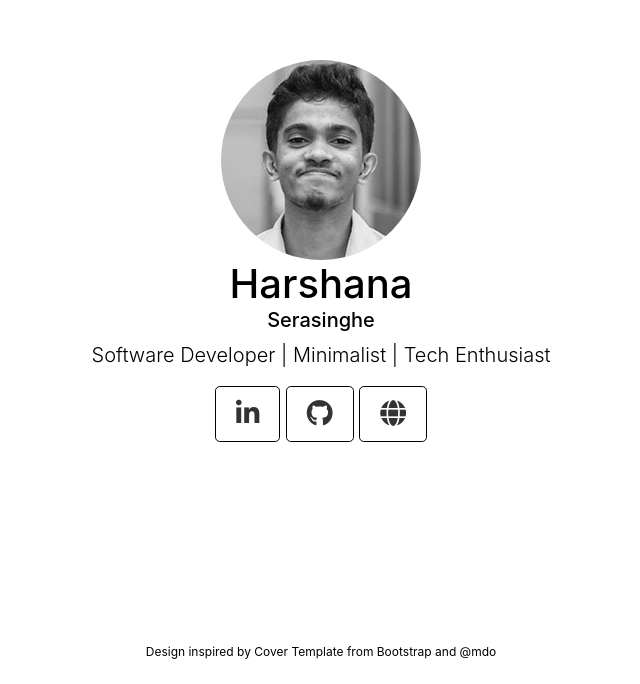
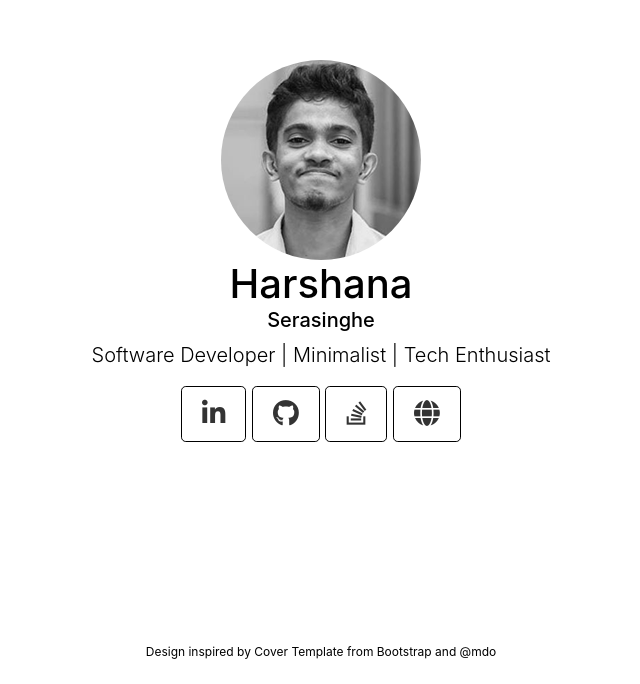
Before and after one commit to harshanas/harshanas.github.io, a plain HTML site: page index.html in a window 1280 px wide. Shown: the part 116-800 px from the top of the page, without its empty margins (319-959 px from the left). Drawn offline with Linux system fonts and the light colour scheme.

Commit message:
Add Stackoverflow link

```diff
--- a/index.html
+++ b/index.html
@@ -35,6 +35,7 @@
       <p class="lead">
         <a href="https://www.linkedin.com/in/h4shonline/" class="btn btn-lg btn-secondary" target="_blank" title="LinkedIn"><i class="fab fa-linkedin-in fa-lg"></i></a>
         <a href="https://github.com/harshanas" class="btn btn-lg btn-secondary" target="_blank" title="GitHub"><i class="fab fa-github fa-lg"></i></a>
+        <a href="https://stackoverflow.com/users/6952359/harshana-serasinghe" class="btn btn-lg btn-secondary" target="_blank" title="StackOveflow"><i class="fab fa-stack-overflow fa-lg"></i></a>
         <a href="https://medium.com/@harshanas" class="btn btn-lg btn-secondary" target="_blank" title="Medium Blog"><i class="fa fa-globe fa-lg"></i></a>
       </p>
 
```
